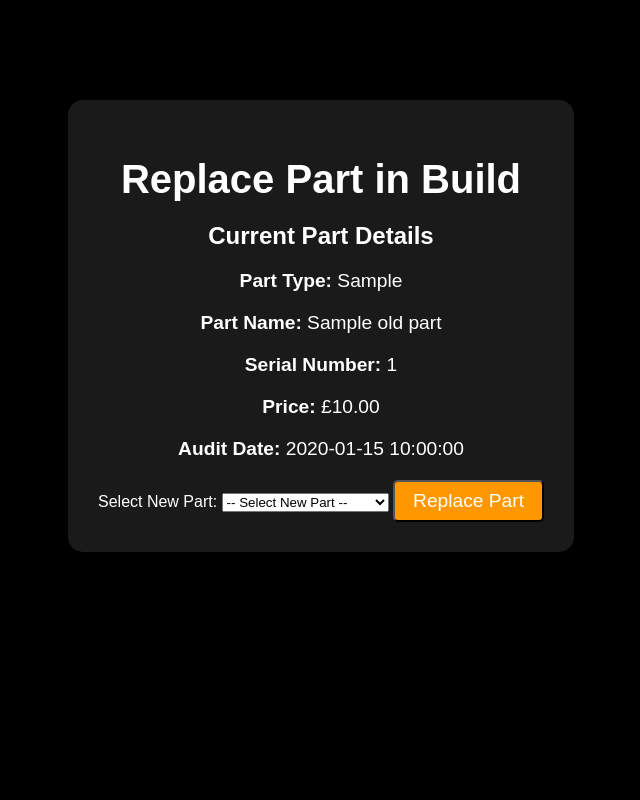
After one commit to jsalcedoarv/pc_db_app, a Flask app: template templates/replace_part.html in a window 1280 px wide. The commit adds this page. Shown: the whole page, without its empty margins (319-959 px from the left). Run offline with Flask 3, Linux system fonts and the light colour scheme; the template is opened without the code that fills it: most values are stand-ins (such as "Sample title", 1, 10 or a date in 2020).

Commit message:
Add files via upload

```diff
--- a/main.py
+++ b/main.py
@@ -20,7 +20,20 @@ def home():
 def index():
     ref = db.reference('pc_parts')
     parts = ref.get() or {}
-    parts_list = [{'id': key, **value} for key, value in parts.items()]
+
+    # Ensure parts is a dictionary
+    if not isinstance(parts, dict):
+        print("Error: Parts is not a dictionary.")
+        return "Error: Parts is not a dictionary."
+
+    parts_list = []
+    for key, value in parts.items():
+        # Ensure each value is a dictionary
+        if not isinstance(value, dict):
+            print(f"Error: Value for key {key} is not a dictionary. Value: {value}")
+            continue
+        parts_list.append({'id': key, **value})
+
     return render_template('add.html', parts=parts_list)
 
 def generate_unique_id():
@@ -30,8 +43,8 @@ def generate_unique_id():
     # Extract existing numeric IDs and find the highest one
     max_id = 0
     for part in parts.values():
-        if 'id' in part and part['id'].startswith("GPZ") and part['id'][3:].isdigit():
-            num = int(part['id'][3:])
+        if 'gpzid' in part and part['gpzid'].startswith("GPZ") and part['gpzid'][3:].isdigit():
+            num = int(part['gpzid'][3:])
             if num > max_id:
                 max_id = num
 
@@ -52,8 +65,11 @@ def add_part():
 
     ref = db.reference('pc_parts')
     new_part_ref = ref.push()
+    new_part_key = new_part_ref.key  # Get the unique key generated by Firebase
+
     new_part_ref.set({
-        'id': unique_id,  # Unique ID is stored inside the data, not as the key
+        'id': new_part_key,  # Set the id to the Firebase database reference key
+        'gpzid': unique_id,  # Unique ID is stored inside the data, not as the key
         'name': name,
         'part_type': part_type,
         'serial_number': serial_number,
@@ -134,15 +150,14 @@ def build_pc():
 
     if request.method == 'POST':
         customer_details = {
-            'name': request.form.get('name', 'N/A'),
-            'address': request.form.get('address', 'N/A'),
-            'ebay_name': request.form.get('ebay_name', 'eBay User'),
-            'build_date': request.form.get('build_date', 'N/A'),
-            'tracking_number': request.form.get('tracking_number', 'Pending...'),
-            'sold': float(request.form.get('sold_for', 0) or 0),
-            'pcid': request.form.get('pcid', 'N/A')
-
-        }
+        'name': request.form.get('name', '').strip() or 'Pending...',
+        'address': request.form.get('address', '').strip() or 'Pending...',
+        'ebay_name': request.form.get('ebay_name', '').strip() or 'Pending...',
+        'build_date': request.form.get('build_date', '').strip() or 'N/A',
+        'tracking_number': request.form.get('tracking_number', '').strip() or 'Pending...',
+        'sold': float(request.form.get('sold_for') or 0),
+        'pcid': request.form.get('pcid', '').strip() or 'Pending...'
+    }
 
         selected_parts = {}
         for part_type, options in categorized_parts.items():
@@ -154,7 +169,7 @@ def build_pc():
                     ram1_details = available_parts[ram1_id]
                     selected_parts['RAM 1'] = {
                         'id': ram1_id,
-                        'gpzid': ram1_details.get('id','Unknown'),
+                        'gpzid': ram1_details.get('gpzid','Unknown'),
                         'name': ram1_details.get('name', 'Unknown'),
                         'part_type': ram1_details.get('part_type', 'Unknown'),
                         'serial_number': ram1_details.get('serial_number', 'N/A'),
@@ -167,7 +182,7 @@ def build_pc():
                     ram2_details = available_parts[ram2_id]
                     selected_parts['RAM 2'] = {
                         'id': ram2_id,
-                        'gpzid': ram2_details.get('id','Unknown'),
+                        'gpzid': ram2_details.get('gpzid','Unknown'),
                         'name': ram2_details.get('name', 'Unknown'),
                         'part_type': ram2_details.get('part_type', 'Unknown'),
                         'serial_number': ram2_details.get('serial_number', 'N/A'),
@@ -181,7 +196,7 @@ def build_pc():
                     part_details = available_parts[part_id]
                     selected_parts[part_type] = {
                         'id': part_id,
-                        'gpzid': part_details.get('id','Unknown'),
+                        'gpzid': part_details.get('gpzid','Unknown'),
                         'name': part_details.get('name', 'Unknown'),
                         'part_type': part_details.get('part_type', 'Unknown'),
                         'serial_number': part_details.get('serial_number', 'N/A'),
@@ -235,6 +250,56 @@ def build_details(build_id):
 
     return render_template('build_details.html', build_id=build_id, customer_details=customer_details, selected_parts=selected_parts, total_cost=total_cost)
 
+@app.route('/replace_part/<build_id>/<part_type>', methods=['GET', 'POST'])
+def replace_part(build_id, part_type):
+    build_ref = db.reference(f'pc_builds/{build_id}')
+    build = build_ref.get() or {}
+    selected_parts = build.get('selected_parts', {})
+
+    inventory_ref = db.reference('pc_parts')
+    inventory = inventory_ref.get() or {}
+
+    if request.method == 'POST':
+        new_part_id = request.form.get('new_part_id')
+        old_part_id = request.form.get('old_part_id')
+
+        # Ensure the new part exists in inventory and the old part exists in the build
+        if new_part_id in inventory and part_type in selected_parts:
+            # Get old part details
+            old_part = selected_parts[part_type]
+
+            # Get new part details
+            new_part = inventory[new_part_id]
+
+            # Return old part to inventory
+            inventory_ref.child(old_part['id']).set(old_part)
+
+            # Update selected_parts with new part
+            selected_parts[part_type] = {
+                'id': new_part_id,
+                'gpzid': new_part.get('gpzid', 'Unknown'),
+                'name': new_part.get('name', 'Unknown'),
+                'part_type': new_part.get('part_type', 'Unknown'),
+                'serial_number': new_part.get('serial_number', 'N/A'),
+                'price': new_part.get('price', 0),
+                'audit_date': new_part.get('audit_date', 'N/A'),
+                'part_note': new_part.get('part_note', 'N/A')
+            }
+
+            # Remove new part from inventory
+            inventory_ref.child(new_part_id).delete()
+
+            # Save the updated build back to Firebase
+            build_ref.update({'selected_parts': selected_parts})
+
+            return redirect(url_for('build_details', build_id=build_id))
+
+    # Prepare data for the template
+    available_parts = [(key, part) for key, part in inventory.items() if part['part_type'] == part_type]
+    old_part = selected_parts.get(part_type, {})
+
+    return render_template('replace_part.html', build_id=build_id, part_type=part_type, available_parts=available_parts, old_part=old_part)
+
 @app.route('/update_customer/<build_id>', methods=['GET', 'POST'])
 def update_customer(build_id):
     ref = db.reference(f'pc_builds/{build_id}/customer_details')  # Reference customer details
--- a/templates/build.html
+++ b/templates/build.html
@@ -41,7 +41,7 @@
             <input type="number" step="0.01" name="sold_for">
 
             <label for="pcid">PCID:</label>
-            <input type="text" name="pcid" required>
+            <input type="text" name="pcid">
 
             <h2>PC Parts Selection</h2>
 
--- /dev/null
+++ b/templates/replace_part.html
@@ -0,0 +1,36 @@
+<!DOCTYPE html>
+<html lang="en">
+<head>
+    <meta charset="UTF-8">
+    <meta name="viewport" content="width=device-width, initial-scale=1.0">
+    <title>Replace Part</title>
+    <link rel="stylesheet" href="{{ url_for('static', filename='tempstyle.css') }}">
+</head>
+<body>
+    <div class="hero-container">
+        <h1>Replace Part in Build</h1>
+        <h2>Current Part Details</h2>
+        <p><strong>Part Type:</strong> {{ part_type }}</p>
+        <p><strong>Part Name:</strong> {{ old_part.name }}</p>
+        <p><strong>Serial Number:</strong> {{ old_part.serial_number }}</p>
+        <p><strong>Price:</strong> £{{ "%.2f"|format(old_part.price|float) }}</p>
+        <p><strong>Audit Date:</strong> {{ old_part.audit_date }}</p>
+
+        <form method="POST" action="{{ url_for('replace_part', build_id=build_id, part_type=part_type) }}">
+            <input type="hidden" name="build_id" value="{{ build_id }}">
+            <input type="hidden" name="part_type" value="{{ part_type }}">
+            <input type="hidden" name="old_part_id" value="{{ old_part.id }}">
+
+            <label for="new_part_id">Select New Part:</label>
+            <select name="new_part_id" id="new_part_id" required>
+                <option value="">-- Select New Part --</option>
+                {% for key, part in available_parts %}
+                    <option value="{{ key }}">{{ part.name }} ({{ part.serial_number }}) - £{{ "%.2f"|format(part.price|float) }}</option>
+                {% endfor %}
+            </select>
+
+            <button type="submit" class="cta-button">Replace Part</button>
+        </form>
+    </div>
+</body>
+</html>
```
Also changed, not shown: templates/build_details.html (+7 -3 lines).
